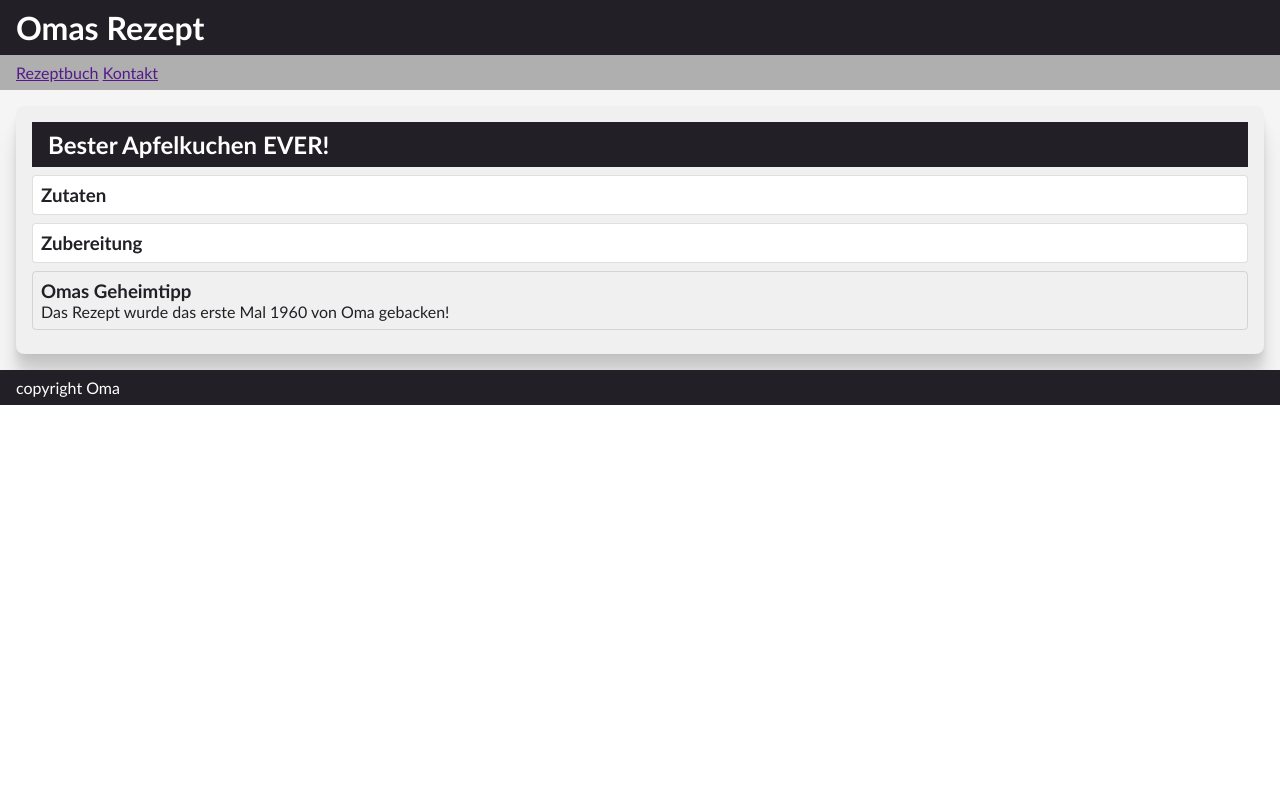
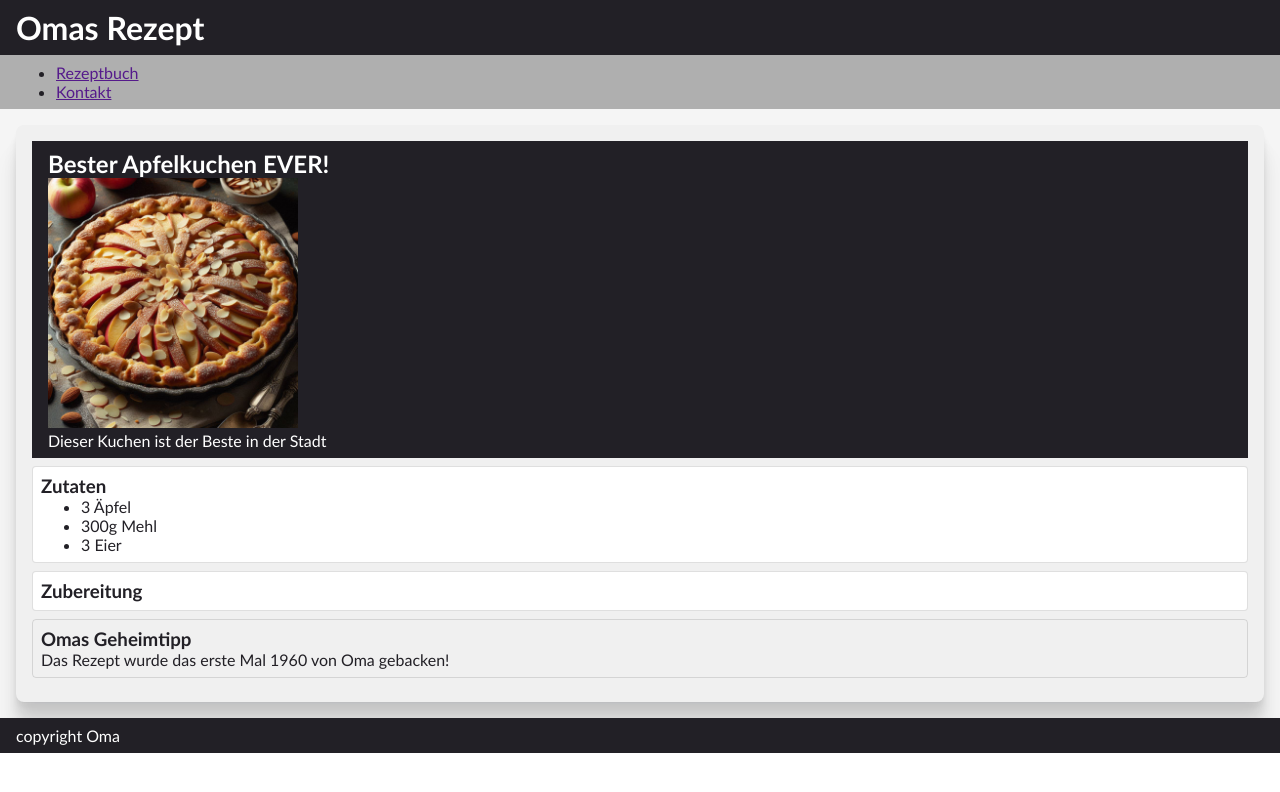
Before and after one commit to OtschoP/html-semantik-uebung, a plain HTML site: page index.html in a window 1280 px wide. Drawn offline with Linux system fonts and the light colour scheme.

Commit message:
added apfelkuchen.jpeg

```diff
--- a/index.html
+++ b/index.html
@@ -12,16 +12,29 @@
         <h1> Omas Rezept </h1>
     </header>
     <nav>
-        <a href="">Rezeptbuch</a>
-        <a href="">Kontakt</a>
+        <ul>
+            <li><a href="">Rezeptbuch</a></li>
+            <li> <a href="">Kontakt</a></li>
+        </ul>
     </nav>
     <main>
         <article>
             <header>
                 <h2>Bester Apfelkuchen EVER!</h2>
+                <figure>
+                    <img src="./img/apfelkuchen.jpeg" alt="Apfelkuchen Bild">
+                    <figcaption>Dieser Kuchen ist der Beste in der Stadt</figcaption>
+                </figure>
+
+
             </header>
             <section>
                 <h3>Zutaten</h3>
+                <ul>
+                    <li>3 Äpfel</li>
+                    <li>300g Mehl</li>
+                    <li>3 Eier</li>
+                </ul>
             </section>
             <section>
                 <h3>Zubereitung</h3>
--- a/style.css
+++ b/style.css
@@ -6,6 +6,10 @@
 
     body {
         font-family: 'Gill Sans', 'Gill Sans MT', Calibri, 'Trebuchet MS', sans-serif;
+    }
+
+    img {
+        max-width: 250px;
     }
 
     header, footer {
```
Also changed, not shown: img/apfelkuchen.jpeg (added), 1 other file.
